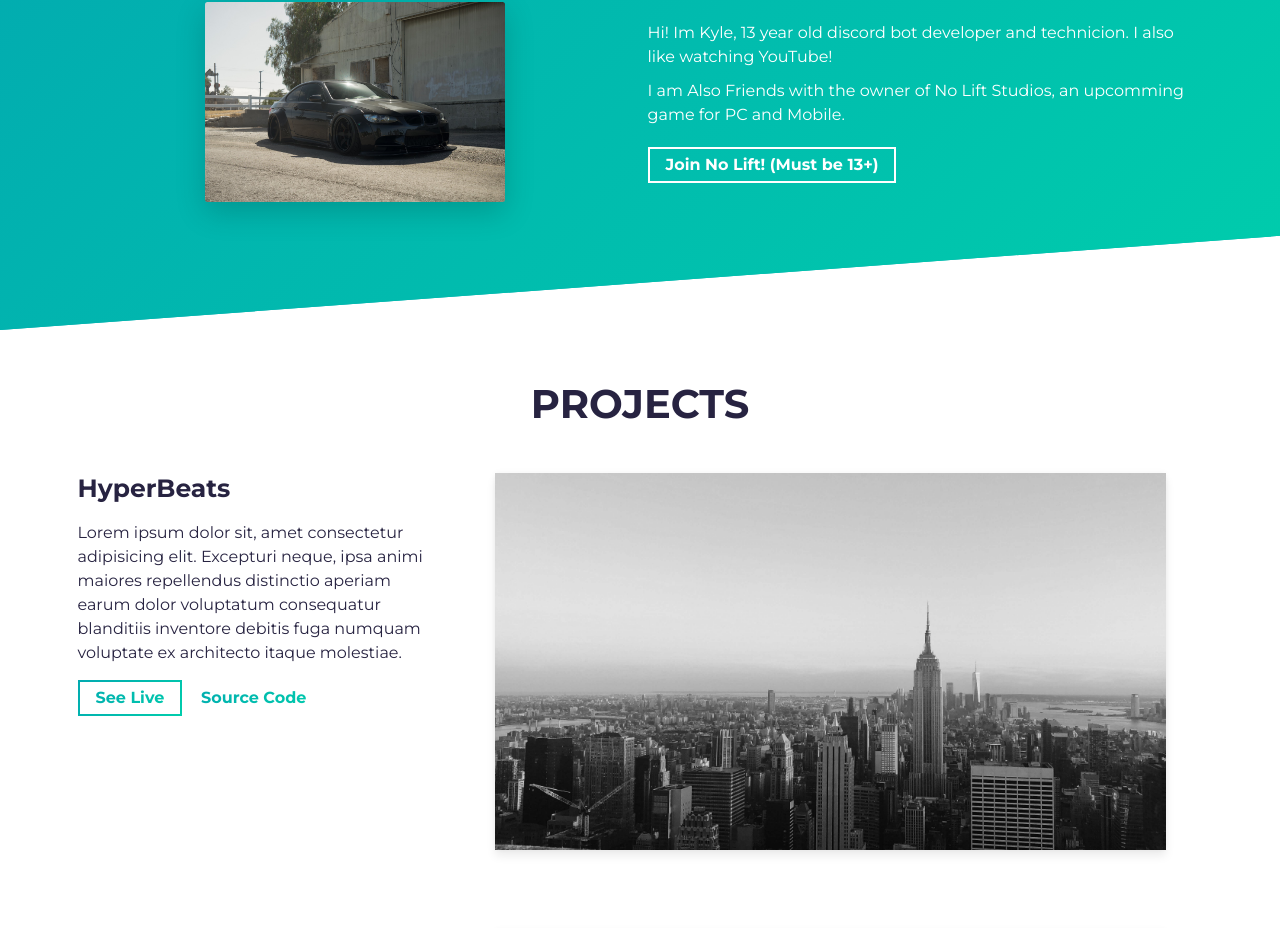
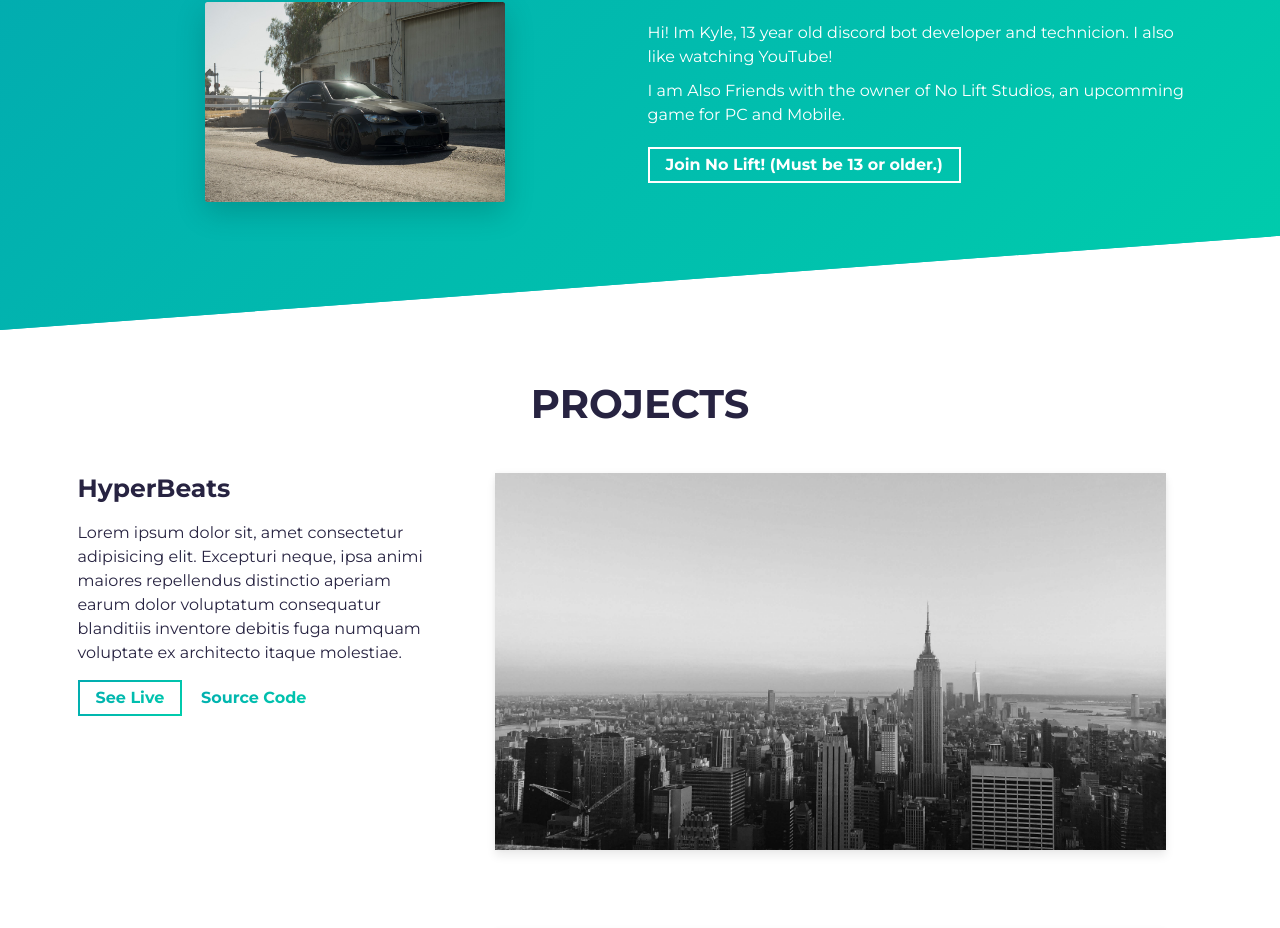
Before and after one commit to KyleGamezYT/portfolio, a website built with Parcel: page src/index.html in a window 1280 px wide. Shown: the part 941-1869 px from the top of the page. Built offline with nearby package versions, Linux system fonts and the light colour scheme.

```diff
--- a/src/index.html
+++ b/src/index.html
@@ -73,8 +73,8 @@
               I am Also Friends with the owner of No Lift Studios, an upcomming game for PC and Mobile.
             </p>
             <span class="d-flex mt-3">
-              <a rel="noreferrer" target="_blank" class="cta-btn cta-btn--resume" href="www.discord.gg/nolift">
-                Join No Lift! (Must be 13+)
+              <a rel="noreferrer" target="_blank" class="cta-btn cta-btn--resume" location.href="www.discord.gg/nolift">
+                Join No Lift! (Must be 13 or older.)
               </a>
             </span>
           </div>
```
